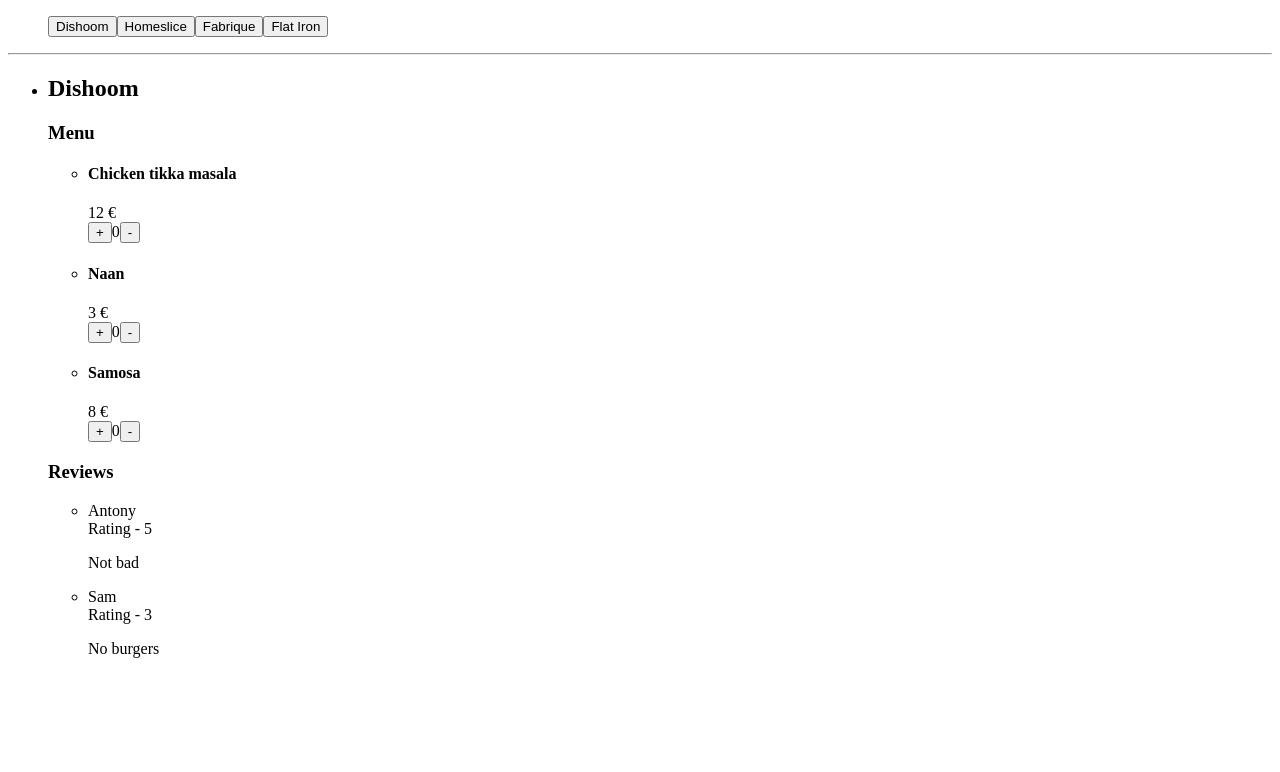
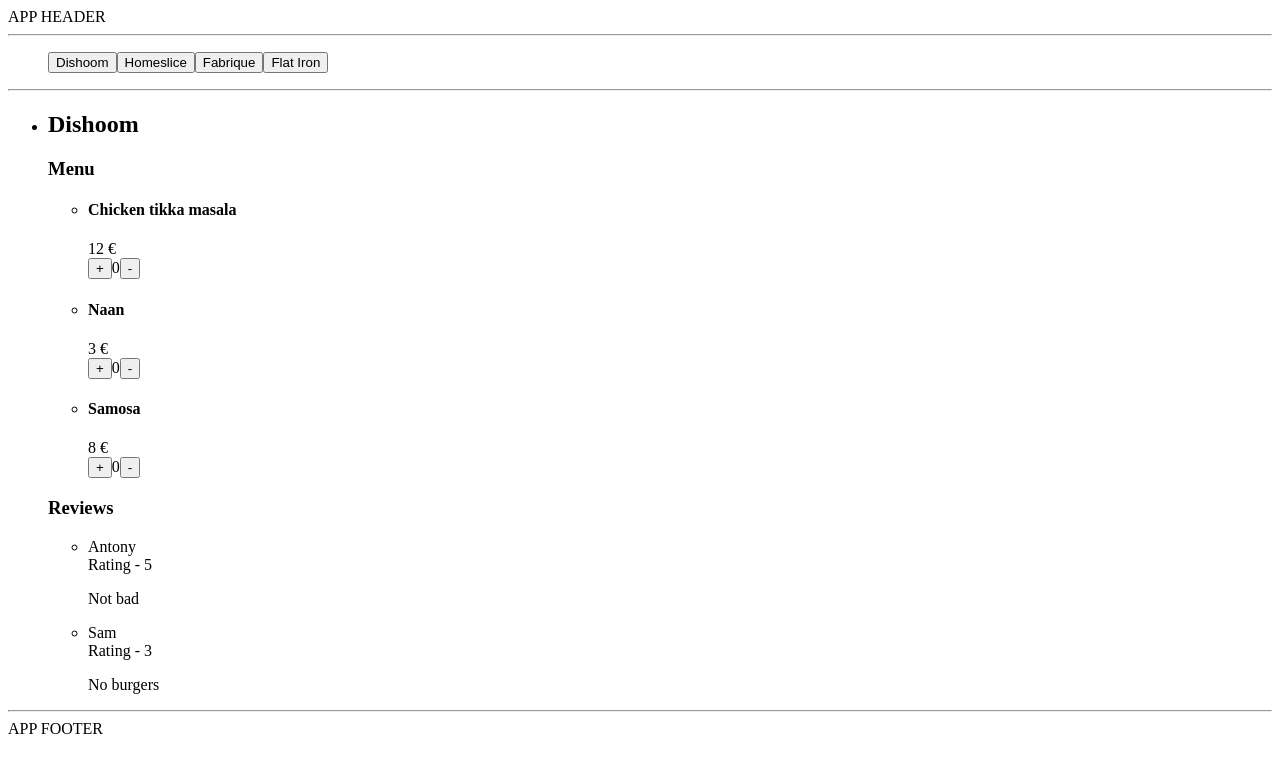
Before and after one commit to bjarcka/react-food-delivery, a React (Vite) app: page / in a window 1280 px wide. Shown: the top 772 px of the page. Built offline with nearby package versions, Linux system fonts and the light colour scheme.

Commit message:
Add counter.

```diff
--- a/src/components/counter/counter.jsx
+++ b/src/components/counter/counter.jsx
@@ -1,24 +1,12 @@
-import { useState } from "react";
+import { useCounter } from "./use-counter";
 
 export const Counter = () => {
-  const [count, setCount] = useState(0);
+  const { count, onIncrement, onDecrement } = useCounter();
   return (
     <div>
-      <button
-        onClick={() => {
-          setCount(count + 1);
-        }}
-      >
-        +
-      </button>
+      <button onClick={onIncrement}>+</button>
       <span>{count}</span>
-      <button
-        onClick={() => {
-          setCount(count - 1);
-        }}
-      >
-        -
-      </button>
+      <button onClick={onDecrement}>-</button>
     </div>
   );
 };
--- /dev/null
+++ b/src/components/counter/use-counter.js
@@ -0,0 +1,17 @@
+import { useState } from "react";
+
+export const useCounter = () => {
+  const [count, setCount] = useState(0);
+
+  const onIncrement = () => {
+    setCount(count + 1);
+  };
+  const onDecrement = () => {
+    setCount(count - 1);
+  };
+  return {
+    count,
+    onIncrement,
+    onDecrement,
+  };
+};
--- a/src/components/layout/layout.jsx
+++ b/src/components/layout/layout.jsx
@@ -4,11 +4,15 @@
 export const Layout = () => {
   return (
     <>
-      <header></header>
+      <header>
+        APP HEADER <hr></hr>
+      </header>
       <main>
         <RestaurantsPage restaurants={restaurants} />
       </main>
-      <footer></footer>
+      <footer>
+        <hr></hr>APP FOOTER
+      </footer>
     </>
   );
 };
```
